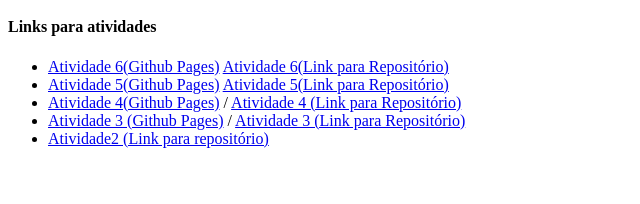
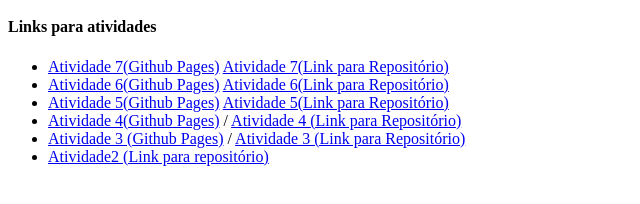
Before and after one commit to SuanneBarbosa/dw1a3, a plain HTML site: page index.html in a window 1280 px wide. Shown: the part 136-340 px from the top of the page, without its empty margins (0-640 px from the left). Drawn offline with Linux system fonts and the light colour scheme.

Commit message:
nova versão index

```diff
--- a/index.html
+++ b/index.html
@@ -16,6 +16,10 @@
         <h4>Links para atividades</h4>
         <nav>
             <ul>
+                <li>
+                    <a href="./atividades/A7/index.html">Atividade 7(Github Pages)</a>
+                    <a href="https://github.com/SuanneBarbosa/dw1a3/tree/main/atividades/A7">Atividade 7(Link para Repositório)</a>
+                </li>
                 <li>
                     <a href="./atividades/A6/index.html">Atividade 6(Github Pages)</a>
                     <a href="https://github.com/SuanneBarbosa/dw1a3/tree/main/atividades/A6">Atividade 6(Link para Repositório)</a>
```
